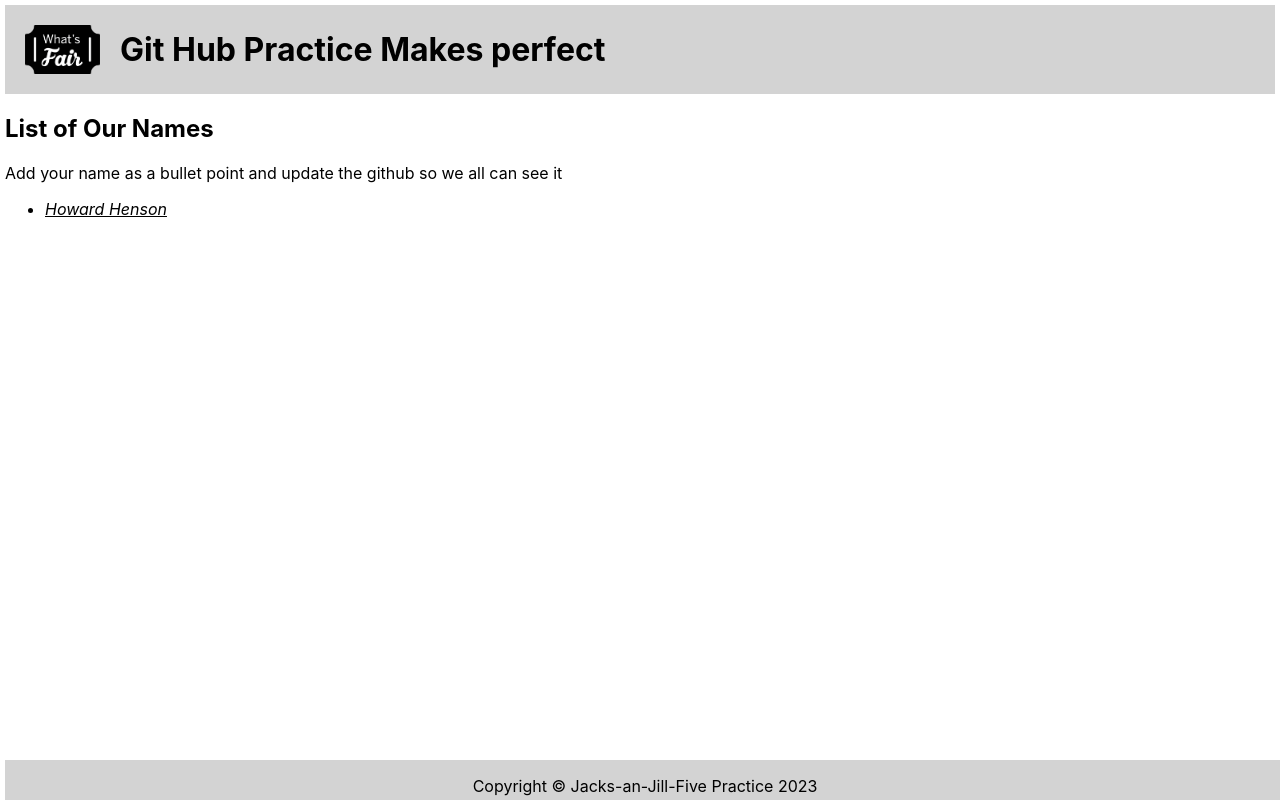
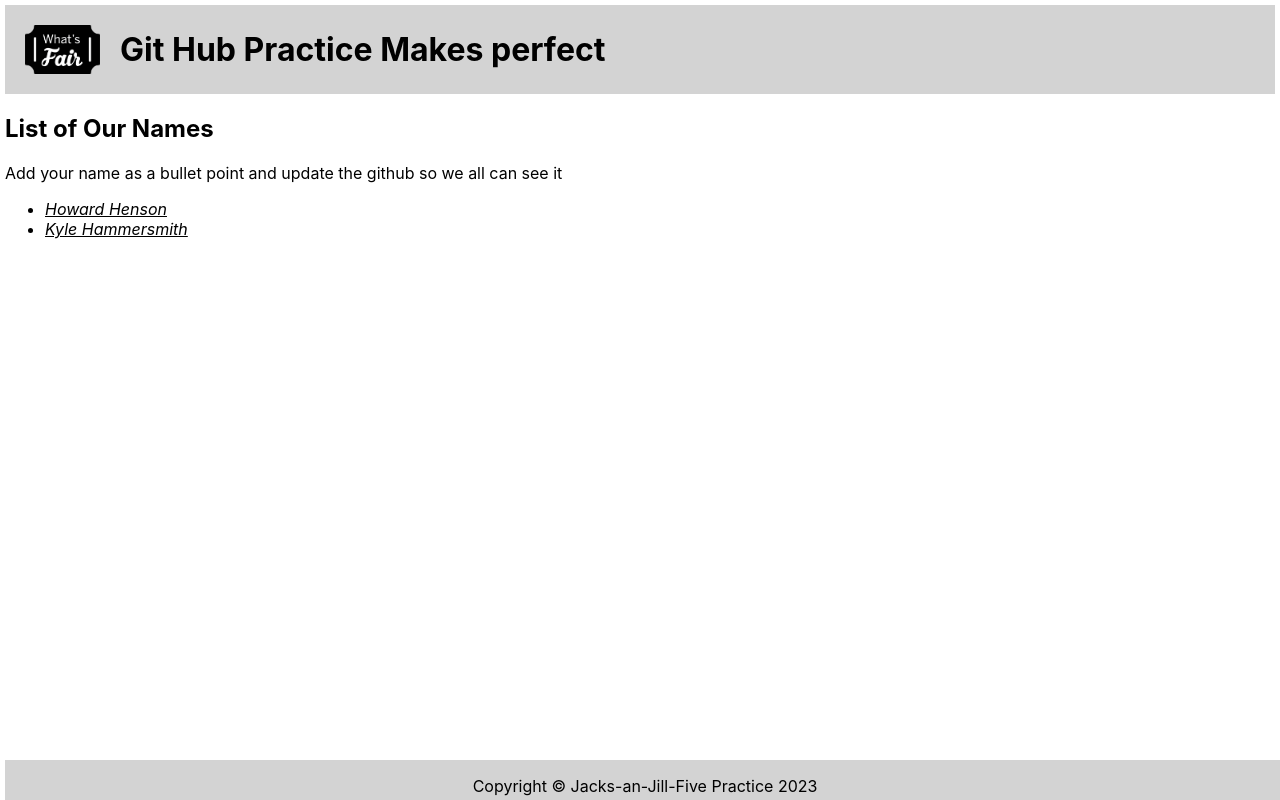
Before and after one commit to wkhammersmith/gitPractice, a React (Create React App) app: page / in a window 1280 px wide. Built offline with nearby package versions, Linux system fonts and the light colour scheme.

Commit message:
added my name to the list

```diff
--- a/src/Componets/names.js
+++ b/src/Componets/names.js
@@ -5,11 +5,13 @@ function Names(){
 // Make a variable add your name to the list
 
 const name1 = "Howard Henson"
+const name2 = "Kyle Hammersmith"
 
   return(
     <div>
 <ul>
 <li>{name1}</li>
+<li>{name2}</li>
 
 </ul>
 </div>
```
